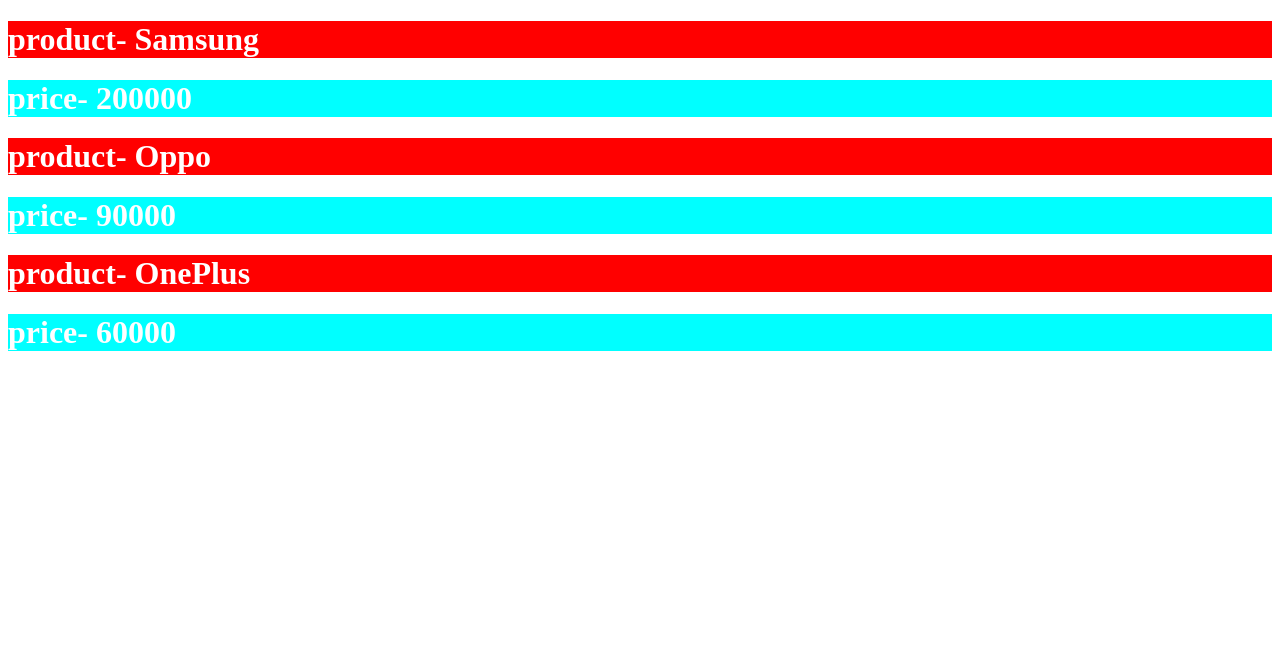
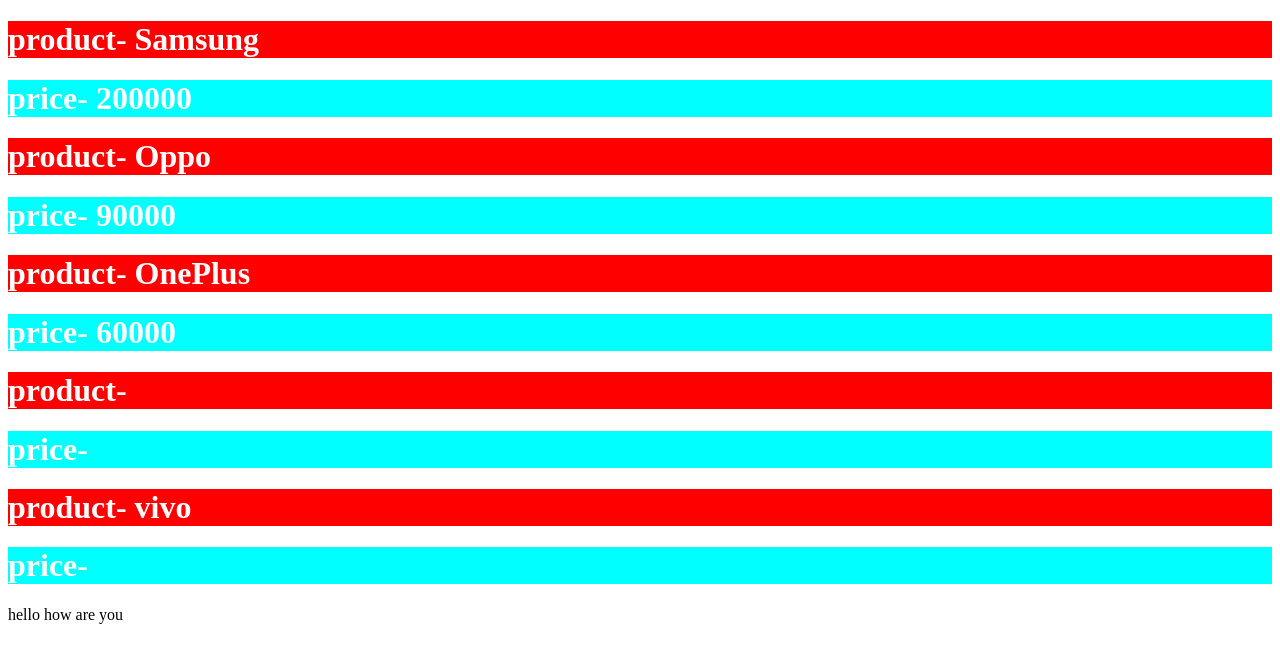
Before and after one commit to amananurag20/react-demo, a React (Vite) app: page / in a window 1280 px wide. Shown: the top 662 px of the page. Built offline with nearby package versions, Linux system fonts and the light colour scheme.

Commit message:
children props

```diff
--- a/src/App.jsx
+++ b/src/App.jsx
@@ -5,6 +5,8 @@
       <Product name={"Samsung"} price={200000} />
       <Product name={"Oppo"} price={90000} />
       <Product name={"OnePlus"} price={60000} />
+      <Product />
+      <Product name="vivo">hello how are you</Product>
     </div>
   );
 };
--- a/src/components/Product/Product.jsx
+++ b/src/components/Product/Product.jsx
@@ -1,12 +1,14 @@
 import "./Product.css";
 
 const Product = (props) => {
+  console.log(props);
   return (
     <>
       <h1 style={{ backgroundColor: "red", color: "white" }}>
         product- {props.name}
       </h1>
       <h1 className="price">price- {props.price}</h1>
+      <p>{props.children}</p>
     </>
   );
 };
```
